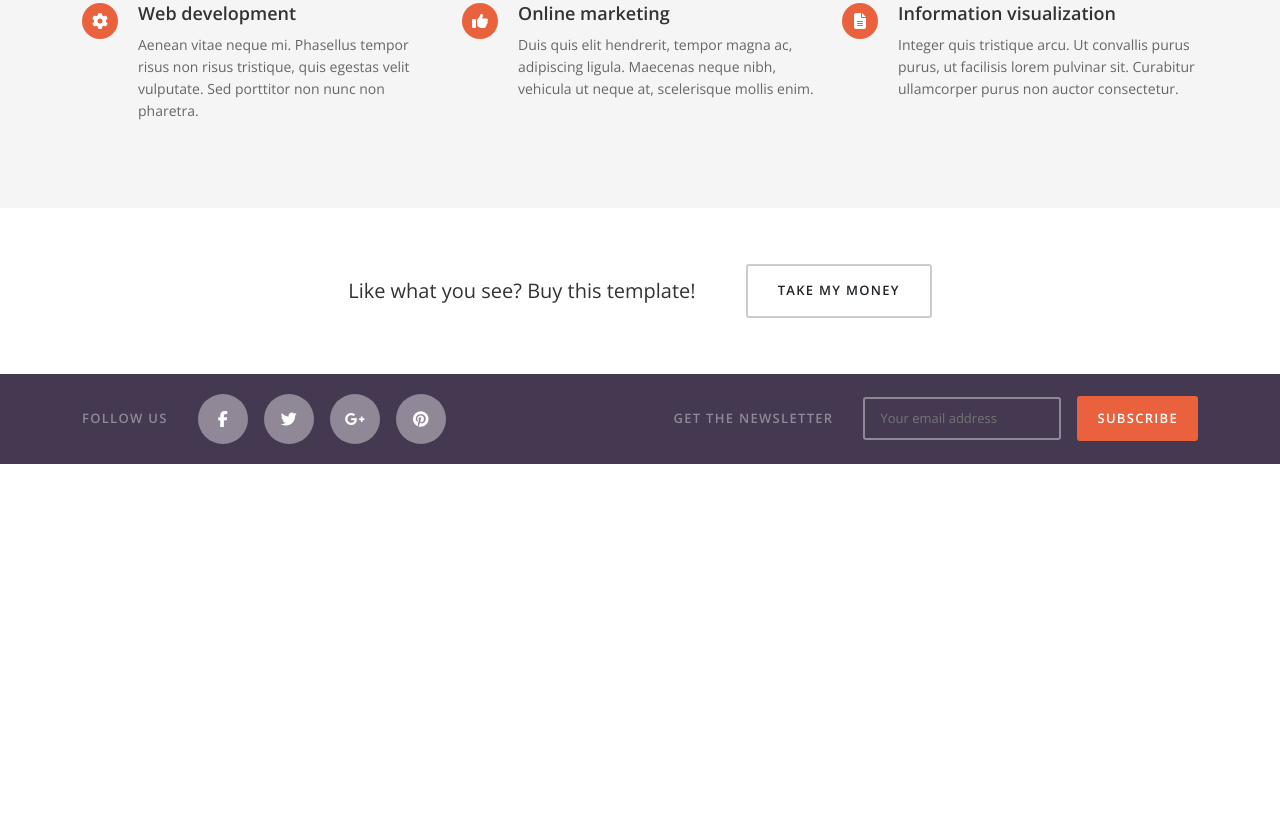
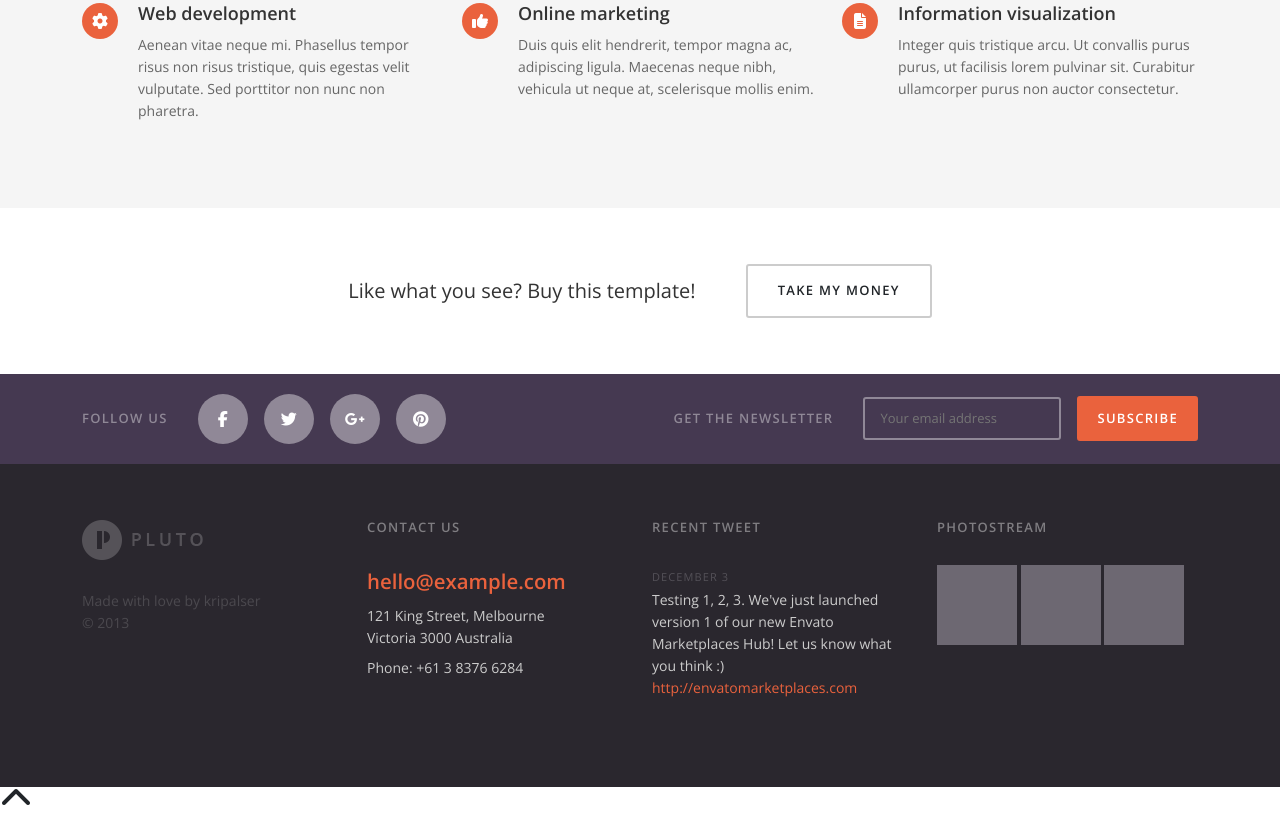
Before and after one commit to MaciejTeclaw/pluto_v2, a website: page index.html in a window 1280 px wide. Shown: the part 826-1642 px from the top of the page. Before the commit the page ends 1290 px from the top, so only its background shows below. Drawn offline with nearby package versions, Linux system fonts and the light colour scheme.

Commit message:
create footer

```diff
--- a/index.html
+++ b/index.html
@@ -135,6 +135,46 @@
 						</div>
 					</div>
 				</section>
+				<section class="data">
+					<div class="container">
+						<div class="row">
+							<div class="col">
+								<img class="logo--footer" src="/dist/img/footer_logo.png" alt="Logo">
+								<div class="data__content">
+									<p>Made with love by kripalser </br>
+										© 2013</p>
+								</div>
+							</div>
+							<address class="col">
+								<h4 class="title">Contact us</h4>
+								<div class="data__content">
+									<a class="link link--big" href="mailto:hello@example.com">hello@example.com</a>
+									<p>121 King Street, Melbourne </br>
+										Victoria 3000 Australia</p>
+									<p>Phone: +61 3 8376 6284</p>
+								</div>
+							</address>
+							<div class="col">
+								<h4 class="title">Recent tweet</h4>
+								<div class="data__content">
+									<span class="tweet-date">December 3</span>
+									<p>Testing 1, 2, 3. We've just launched version 1 of our new Envato Marketplaces Hub! Let us know what you think :) <a class="link" href="#">http://envatomarketplaces.com</a></p>
+								</div>
+							</div>
+							<div class="col">
+								<h4 class="title">Photostream</h4>
+								<div class="data__content">
+									<img src="dist/img/footer_image.png">
+									<img src="dist/img/footer_image.png">
+									<img src="dist/img/footer_image.png">
+								</div>
+							</div>
+						</div>
+					</div>
+				</section>
+				<div class="to-top flex-custom">
+					<span class="arrow fa-solid fa-chevron-up fa-2xl"></span>
+				</div>
 			</footer>
 		</main>
 	</body>
--- a/src/scss/style.scss
+++ b/src/scss/style.scss
@@ -75,6 +75,16 @@ a {
   &--big {
     height: 50px;
     max-width: 50px;
+  }
+}
+
+.link {
+  color: $thirdAdditionalColor;
+  text-decoration: none;
+
+  &--big {
+    font-size: 1.275rem;
+    font-weight: $fontBold;
   }
 }
 
@@ -208,6 +218,48 @@ a {
   }
 }
 
+.data {
+  background-color: $secondAdditionalColor;
+  padding-top: $sectionPadding;
+  padding-bottom: calc(#{$sectionPadding} + 2rem);
+  font-size: 0.875rem;
+  line-height: 1.57;
+  color: $footerParagraphColor;
+
+  &__content {
+    margin-top: 1.875rem;
+
+    img {
+      margin-bottom: 0.25rem;
+    }
+  }
+
+  .col:first-child {
+    opacity: 0.2;
+  }
+
+  .col + address {
+    p {
+      &:first-of-type {
+        margin-top: 0.5rem;
+        margin-bottom: 0.5rem;
+      }
+    }
+  }
+
+  .title {
+    color: rgba($secondTextColor, 0.4);
+  }
+
+  .tweet-date {
+    text-transform: uppercase;
+    font-size: 0.6875rem;
+    line-height: 2.09;
+    letter-spacing: 1.1px;
+    color: #545158;
+  }
+}
+
 @media (max-width: 1199.98px) {
   .boxes--single {
     .box {
@@ -222,10 +274,7 @@ a {
 }
 @media (max-width: 991.98px) {
   .follow-us {
-    &__social-media {
-      justify-content: center;
-    }
-    &__newsletter {
+    &__social-media, &__newsletter {
       justify-content: center;
     }
   }
@@ -237,10 +286,7 @@ a {
 }
 @media (max-width: 575.98px) {
   .follow-us {
-    &__social-media {
-      flex-direction: column;
-    }
-    &__newsletter {
+    &__social-media, &__newsletter {
       flex-direction: column;
     }
   }
```
Also changed, not shown: dist/css/style.css, dist/css/style.min.css.
